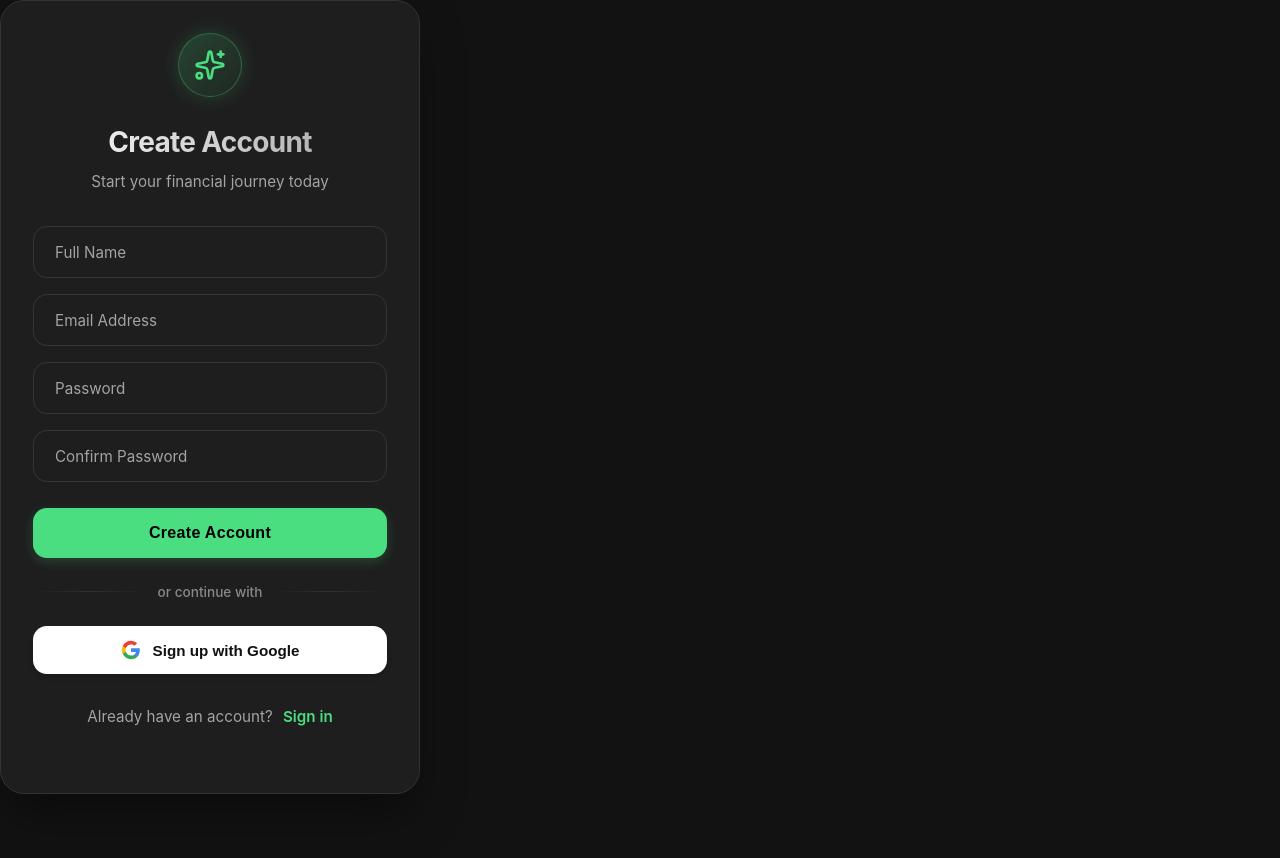
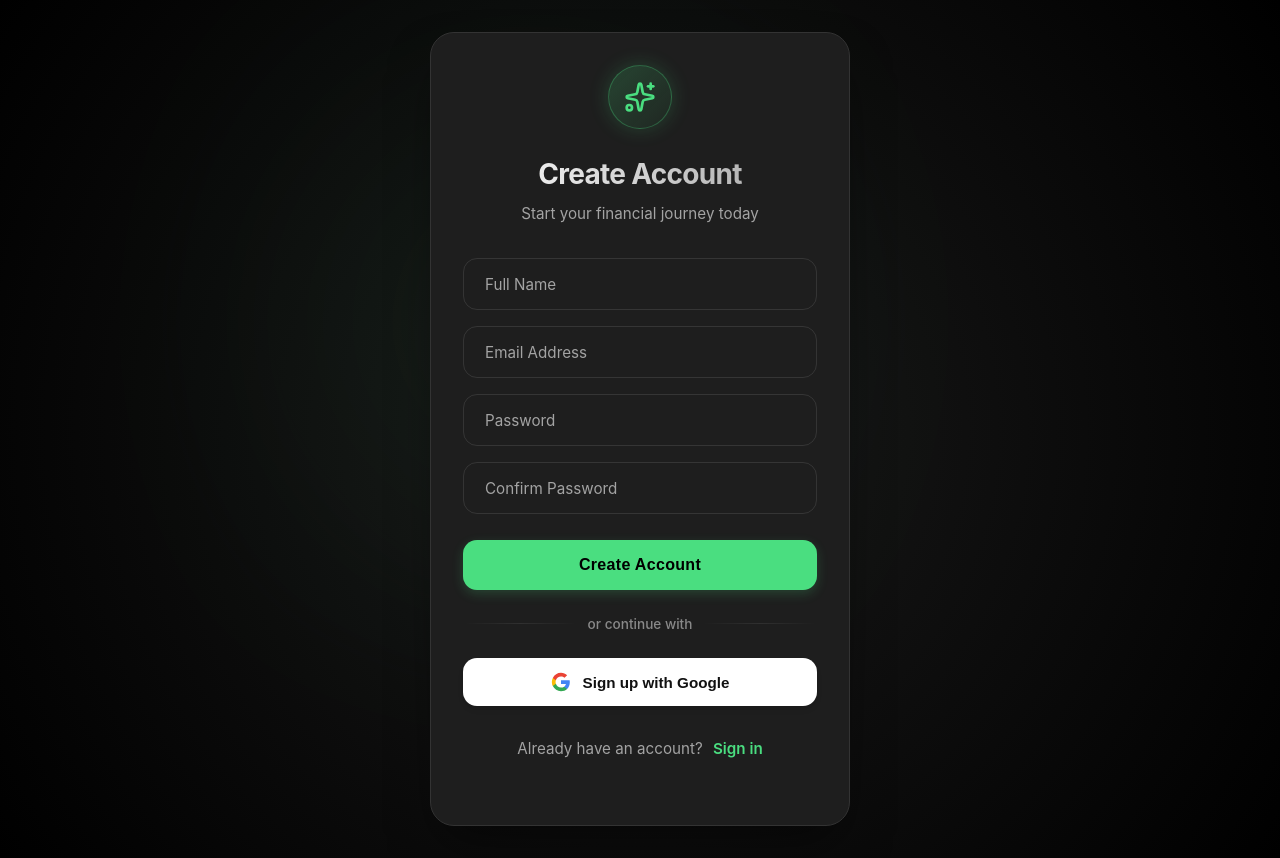
Before and after one commit to sarasithagalagama/sentifi-mern-ai-finance-dashboard, a React (Vite) app in the folder frontend/: page /register in a window 1280 px wide. Before the commit the page ends 800 px from the top, so only its background shows below. Built offline with nearby package versions, Linux system fonts and the light colour scheme; no server answers.

Commit message:
fix(ui): center auth pages and fix input autofill white background

```diff
--- a/frontend/src/index.css
+++ b/frontend/src/index.css
@@ -193,15 +193,15 @@ input:focus {
   background: #333; /* Slightly lighter on focus */
 }
 
-/* Auth Specifics */
+.auth-page {
   background: radial-gradient(circle at 50% 50%, #1a1a1a 0%, #000000 100%);
   min-height: 100vh;
   display: flex;
   align-items: center;
   justify-content: center;
   position: relative;
-  overflow-y: auto; /* Allow independent scrolling */
-  padding: 2rem 1rem; /* Add padding to prevent edge touching */
+  overflow-y: auto;
+  padding: 2rem 1rem;
 }
 
 /* Ambient Background Glow */
--- a/frontend/src/pages/Login.tsx
+++ b/frontend/src/pages/Login.tsx
@@ -1,4 +1,4 @@
-import { useState } from 'react';
+import { useState, useEffect } from 'react';
 import { useNavigate, Link } from 'react-router-dom';
 import { useAuth } from '../context/AuthContext';
 import { LogIn } from 'lucide-react';
@@ -15,6 +15,24 @@ const Login = () => {
 
   const { login, loginWithGoogle } = useAuth();
   const navigate = useNavigate();
+
+  useEffect(() => {
+    const style = document.createElement("style");
+    style.innerHTML = `
+      input:-webkit-autofill,
+      input:-webkit-autofill:hover,
+      input:-webkit-autofill:focus,
+      input:-webkit-autofill:active {
+        -webkit-box-shadow: 0 0 0 30px #1E1E1E inset !important;
+        -webkit-text-fill-color: white !important;
+        transition: background-color 5000s ease-in-out 0s;
+      }
+    `;
+    document.head.appendChild(style);
+    return () => {
+      document.head.removeChild(style);
+    };
+  }, []);
 
   const getInputBorderColor = (fieldName: string) => {
     if (focusedInput === fieldName) return 'var(--primary)';
```
